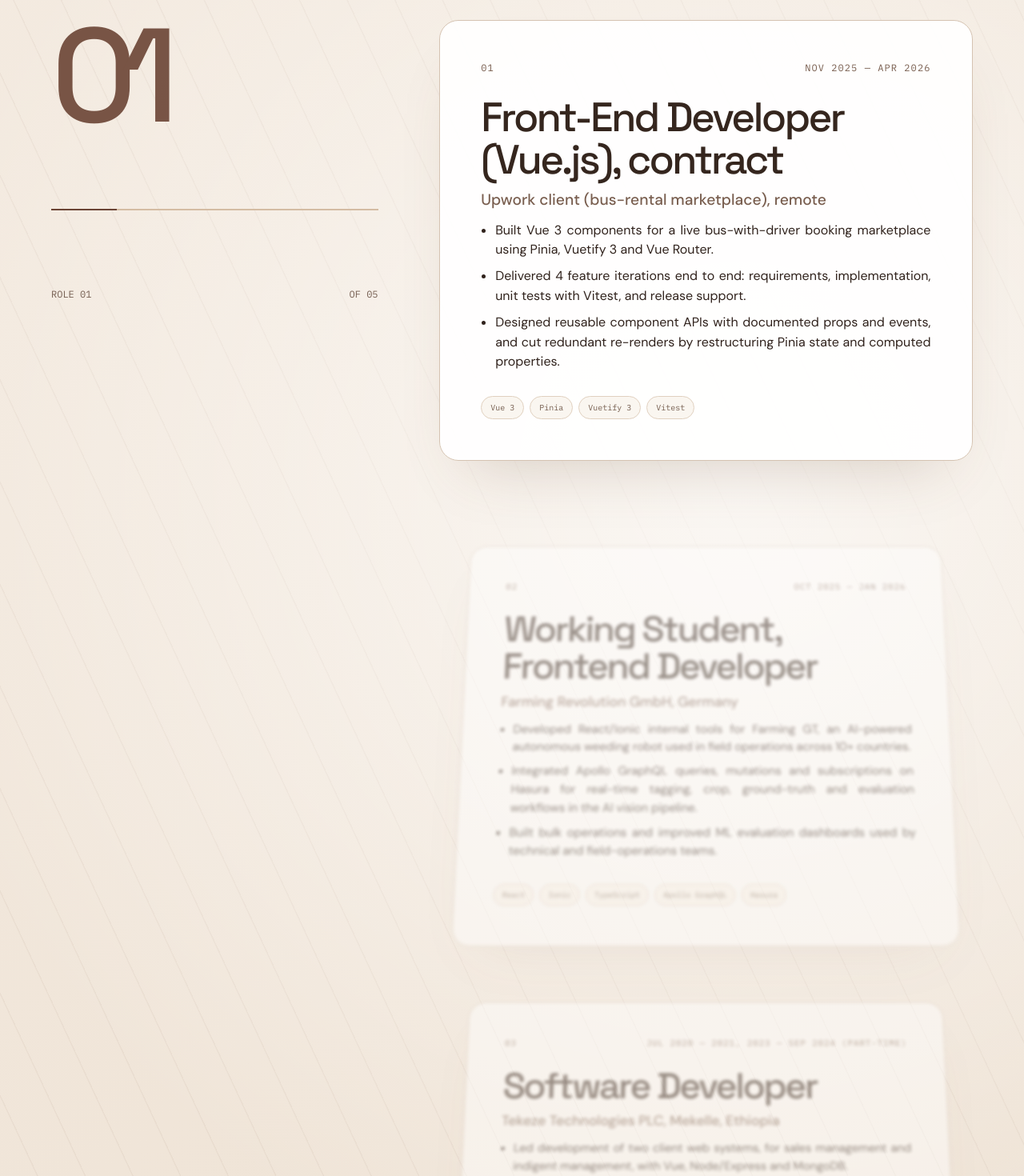
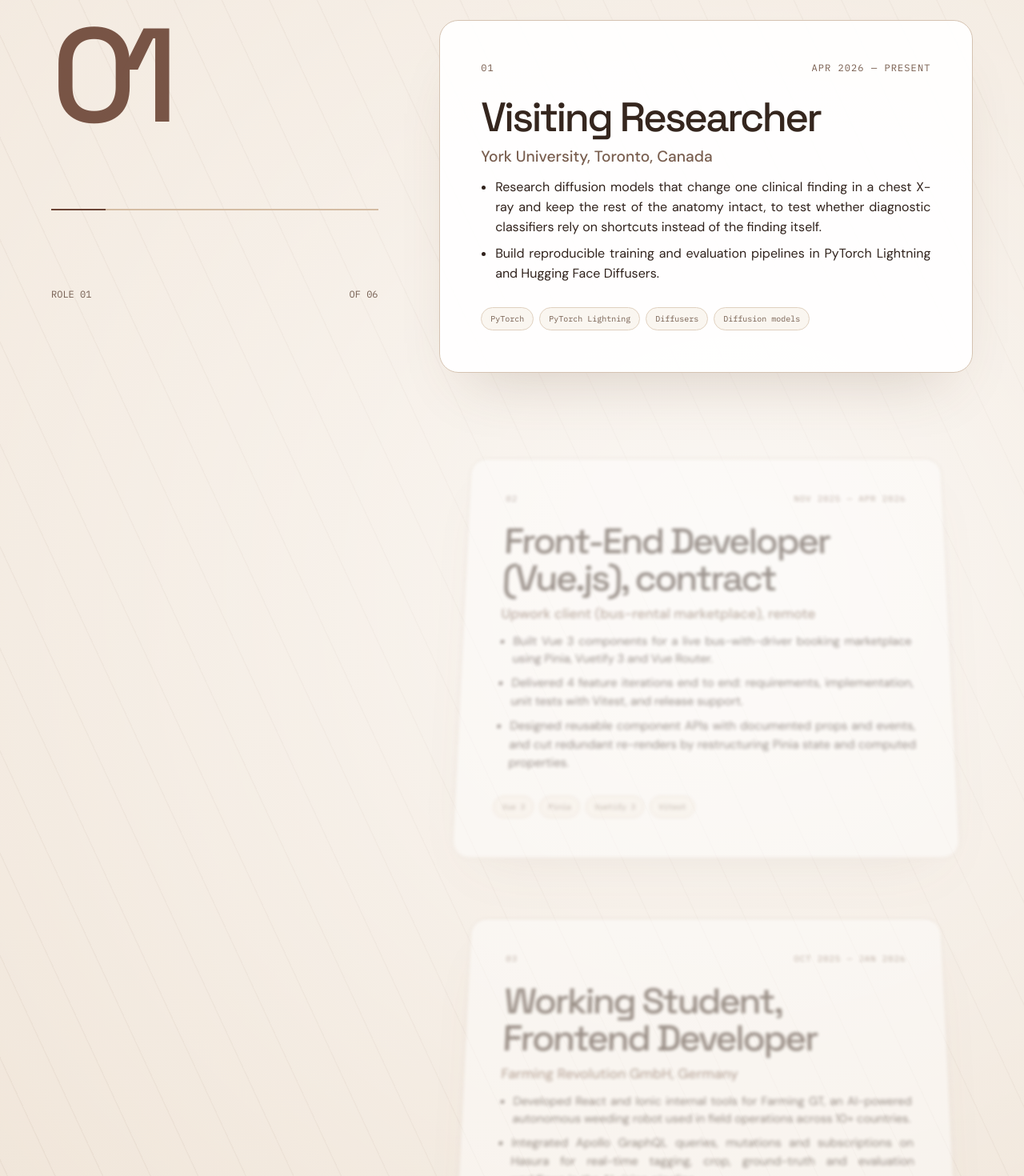
Before and after one commit to Robel-GH/robel-gh.github.io, a Vue app: page /projects in a window 1280 px wide. Shown: the part 6940-8410 px from the top of the page at 80% size. Built offline with nearby package versions, Linux system fonts and the light colour scheme.

Commit message:
Move the York visiting researcher role to Experience

```diff
--- a/src/data/education.js
+++ b/src/data/education.js
@@ -1,6 +1,5 @@
 // Education, newest first.
 export const education = [
-  { period: 'APR 2026 - NOV 2026', degree: 'Visiting Researcher', school: 'York University, Toronto', note: 'Diffusion models for chest X-ray image editing' },
   { period: 'SEP 2024 - DEC 2026[Expected]', degree: 'MSc in Artificial Intelligence & Computer Science', school: 'University of Calabria, Italy', note: 'Deep Learning, Intelligent Systems, Big Data Analytics' },
   { period: 'SEP 2014 - JUL 2019', degree: 'BSc in Computer Science & Engineering', school: 'Mekelle Institute of Technology, Ethiopia', note: 'Graduated with honours, CGPA 3.93 / 4.00' },
 ]
--- a/src/data/experience.js
+++ b/src/data/experience.js
@@ -1,5 +1,15 @@
 // Work history, newest first.
 export const experiences = [
+  {
+    role: 'Visiting Researcher',
+    company: 'York University, Toronto, Canada',
+    period: 'APR 2026 — PRESENT',
+    bullets: [
+      'Research diffusion models that change one clinical finding in a chest X-ray and keep the rest of the anatomy intact, to test whether diagnostic classifiers rely on shortcuts instead of the finding itself.',
+      'Build reproducible training and evaluation pipelines in PyTorch Lightning and Hugging Face Diffusers.',
+    ],
+    tech: ['PyTorch', 'PyTorch Lightning', 'Diffusers', 'Diffusion models'],
+  },
   {
     role: 'Front-End Developer (Vue.js), contract',
     company: 'Upwork client (bus-rental marketplace), remote',
@@ -16,7 +26,7 @@ export const experiences = [
     company: 'Farming Revolution GmbH, Germany',
     period: 'OCT 2025 — JAN 2026',
     bullets: [
-      'Developed React/Ionic internal tools for Farming GT, an AI-powered autonomous weeding robot used in field operations across 10+ countries.',
+      'Developed React and Ionic internal tools for Farming GT, an AI-powered autonomous weeding robot used in field operations across 10+ countries.',
       'Integrated Apollo GraphQL queries, mutations and subscriptions on Hasura for real-time tagging, crop, ground-truth and evaluation workflows in the AI vision pipeline.',
       'Built bulk operations and improved ML evaluation dashboards used by technical and field-operations teams.',
     ],
@@ -27,7 +37,7 @@ export const experiences = [
     company: 'Tekeze Technologies PLC, Mekelle, Ethiopia',
     period: 'JUL 2020 — 2021, 2023 — SEP 2024 (PART-TIME)',
     bullets: [
-      'Led development of two client web systems, for sales management and indigent management, with Vue, Node/Express and MongoDB.',
+      'Led development of two client web systems, for sales management and indigent management, with Vue, Node.js and Express, and MongoDB.',
       'Built real-time analytics dashboards and dynamic reports for client managers.',
       'Reviewed pull requests and maintained the CI pipeline for a small development team.',
     ],
```
